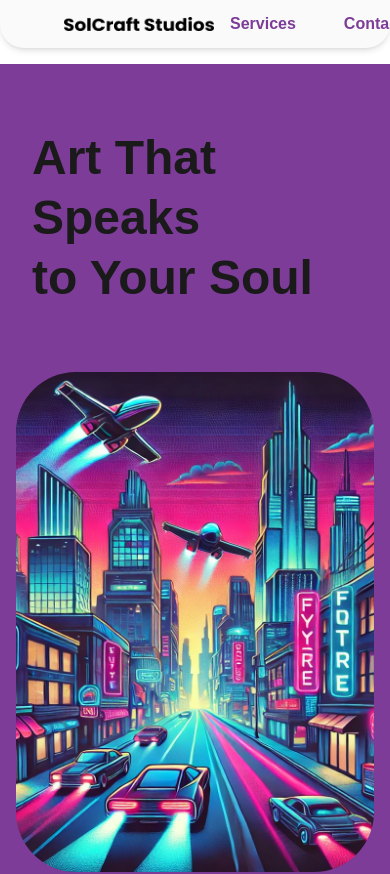
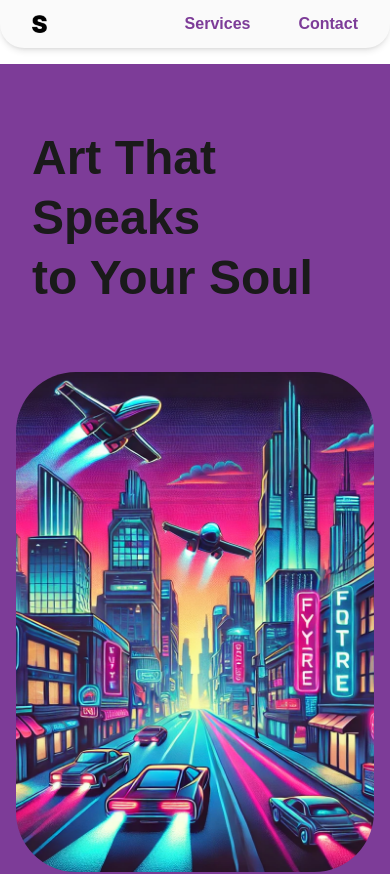
Before and after one commit to AnaDeCanha/responsive-landing-page, a Next.js app: page / in a window 390 px wide. Shown: the top 874 px of the page. Built offline with nearby package versions, Linux system fonts and the light colour scheme.

Commit message:
change navbar icon on mobile, fix footer image

```diff
--- a/components/Navbar.tsx
+++ b/components/Navbar.tsx
@@ -15,8 +15,18 @@
 
   return (
     <nav className="fixed top-0 left-0 w-full z-50 bg-softWhite shadow-md rounded-b-3xl">
-      <div className="flex justify-between items-center w-full px-16 h-12 mx-auto">
-        <Image src="/logo-small.png" alt="Logo" width={150} height={100} />
+      <div className="flex justify-between items-center w-full px-4 md:px-16 h-12 mx-auto">
+        <div className="flex items-center">
+          <div className="block md:hidden px-4">
+            {/* Mobile Logo */}
+            <Image src="/s-icon.png" alt="Mobile Logo" width={15} height={15} />
+          </div>
+          <div className="hidden md:block">
+            {/* Desktop Logo */}
+            <Image src="/logo-small.png" alt="Logo" width={150} height={100} />
+          </div>
+        </div>
+
         <div className="flex space-x-4 font-poppins">
           <Link
             href="#services"
```
Also changed, not shown: public/footer-bg-mobile.png.
